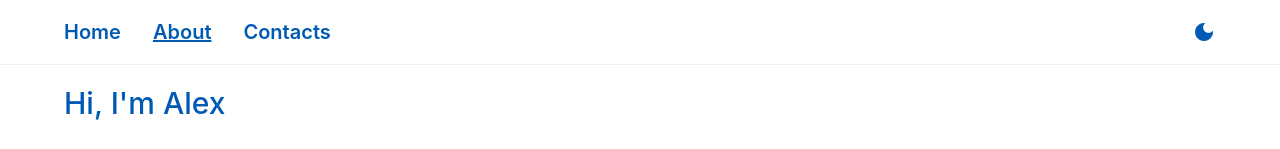
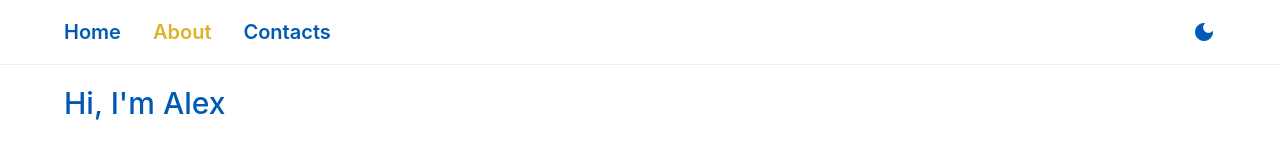
Before and after one commit to Alekseypavlov14/portfolio-site, a React (Create React App) app: page /about in a window 1280 px wide. Shown: the top 149 px of the page. Built offline with nearby package versions, Linux system fonts and the light colour scheme.

Commit message:
make styles better

```diff
--- a/src/components/Navigation/Navigation.module.css
+++ b/src/components/Navigation/Navigation.module.css
@@ -24,7 +24,6 @@
 
 .ActiveLink {
   text-decoration: none;
-  text-decoration: underline;
   font-size: 20px;
   font-weight: 600;
 }
@@ -34,11 +33,11 @@
 }
 
 .light .ActiveLink {
-  color: var(--light-dark);
+  color: rgb(221, 179, 40);
 }
 
 .dark .ActiveLink {
-  color: var(--dark-light);
+  color: rgb(236, 198, 71);
 }
 
 @media (max-width: 380px) {
```
